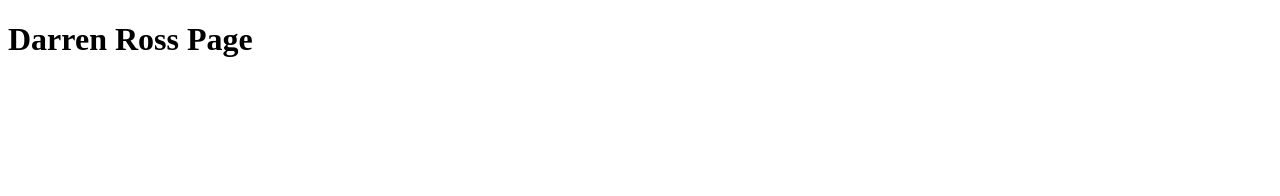
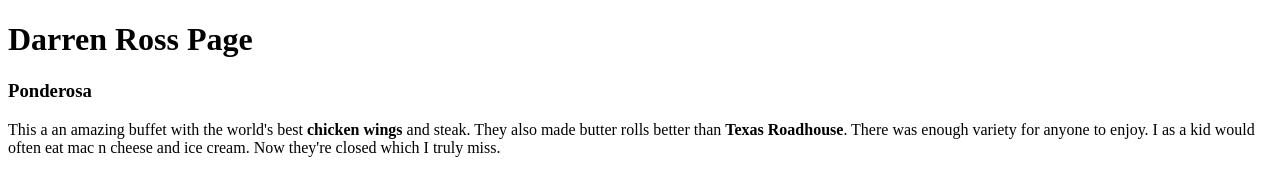
Before and after one commit to 44-563-Web-Apps-S24/44563-webapps-s24-assignment3-djgamekid, a plain HTML site: page index.html in a window 1280 px wide. Drawn offline with Linux system fonts and the light colour scheme.

Commit message:
Added some content

```diff
--- a/index.html
+++ b/index.html
@@ -1,12 +1,19 @@
 <!DOCTYPE html>
 <html>
+
 <head>
     <title>
         My First Web Page
     </title>
 
 </head>
+
 <body>
     <h1>Darren Ross Page</h1>
+    <h3>Ponderosa</h3>
+    <p>This a an amazing buffet with the world's best <b>chicken wings</b> and steak. They also made butter rolls better than <b>Texas Roadhouse</b>.
+        There was enough variety for anyone to enjoy. I as a kid would often eat mac n cheese and ice cream. Now they're closed which I truly miss.
+    </p>
 </body>
+
 </html>
```
Lines whose indentation alone changed are shown as unchanged.
